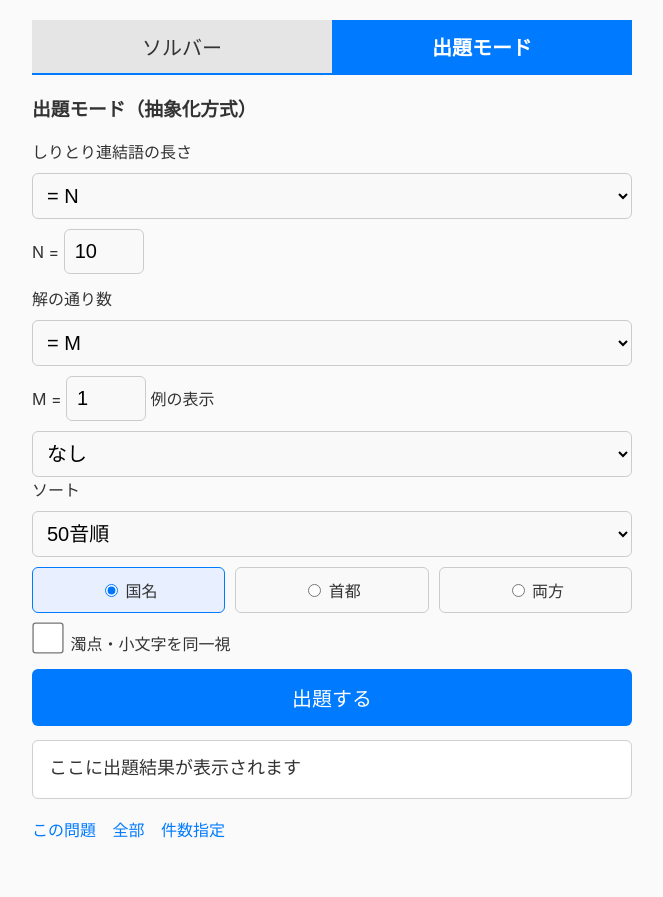
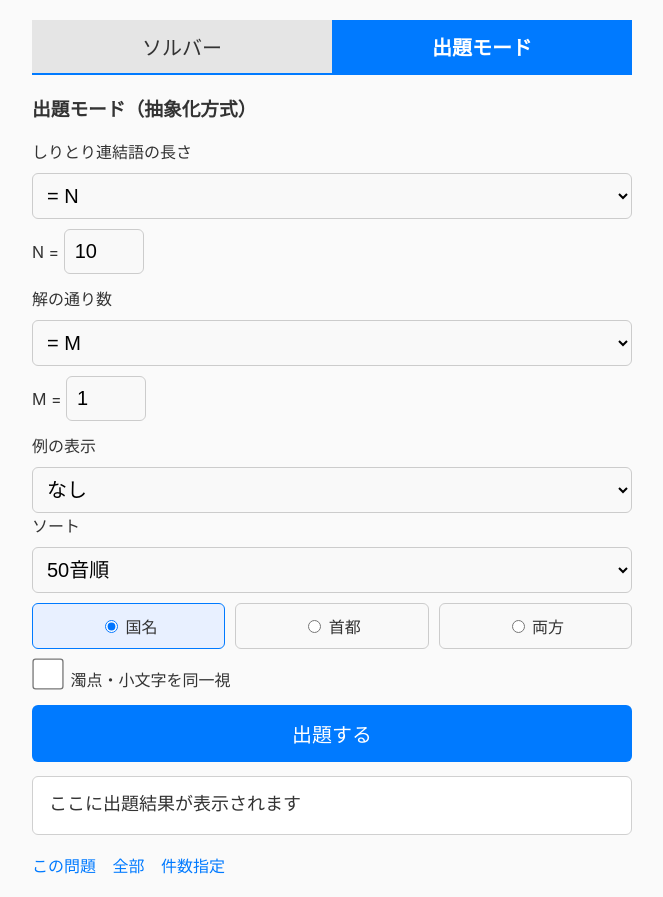
Before and after one commit to xjrstjrwvg-commits/tax-destroyer, a plain HTML site: page index.html in a window 1280 px wide. Both pictures are taken after a click on the element "出題モード". Shown: the whole page, without its empty margins (308-971 px from the left). Before the commit the page ends 861 px from the top, so only its background shows below. Drawn offline with Linux system fonts and the light colour scheme.

Commit message:
Update index.html

```diff
--- a/index.html
+++ b/index.html
@@ -204,6 +204,9 @@ pre {
 
     M = <input id="genCondN" type="number" value="1" min="1" style="width:80px;">
 
+    <!-- ★★★ 改行（あなたの要望） ★★★ -->
+    <div style="height:12px;"></div>
+
     <!-- 例の表示 -->
     <label style="margin-top:10px;">例の表示</label>
     <select id="genExampleMode">
@@ -236,6 +239,7 @@ pre {
         <label for="genNormalizeDakuten">濁点・小文字を同一視</label>
     </div>
 
+    <!-- ★★★ 出題するまでを1画面に収めるため余白最適化 ★★★ -->
     <button onclick="runGenerate()">出題する</button>
 
     <pre id="result-generator">ここに出題結果が表示されます</pre>
```
